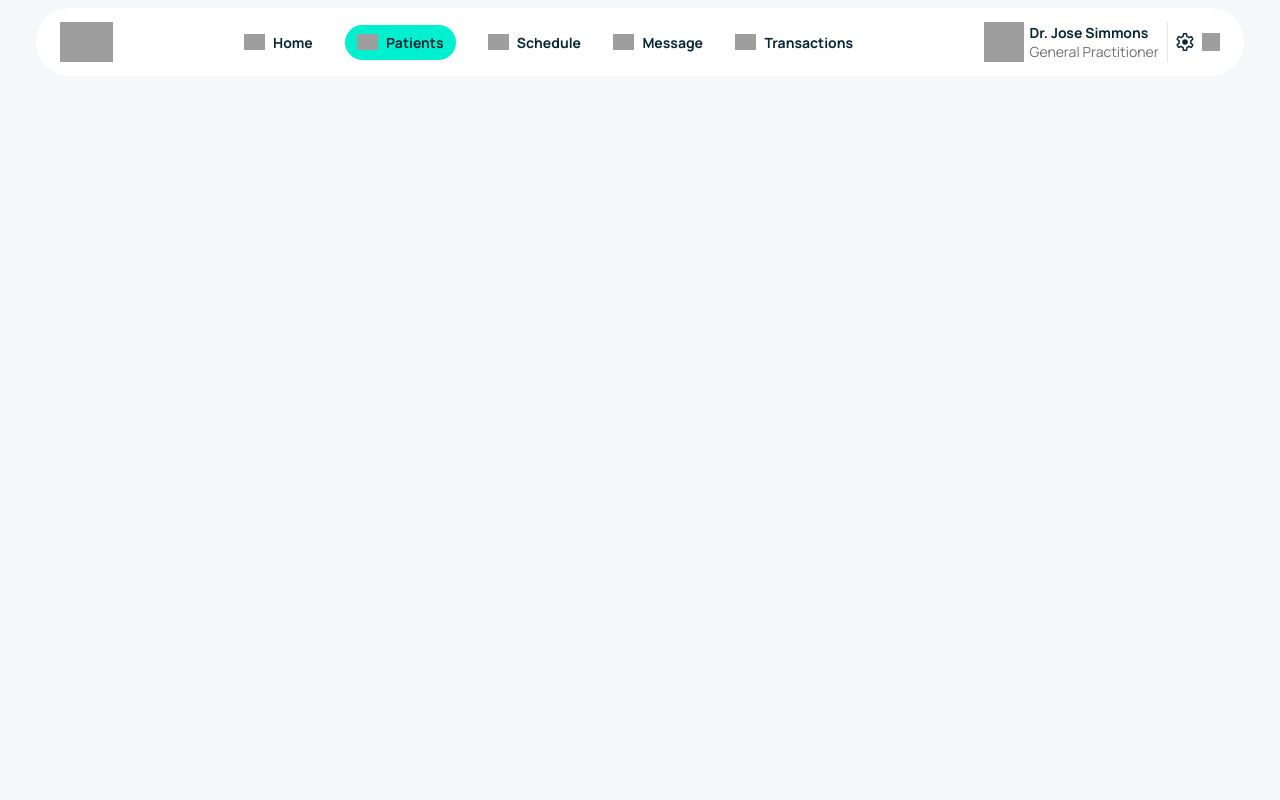
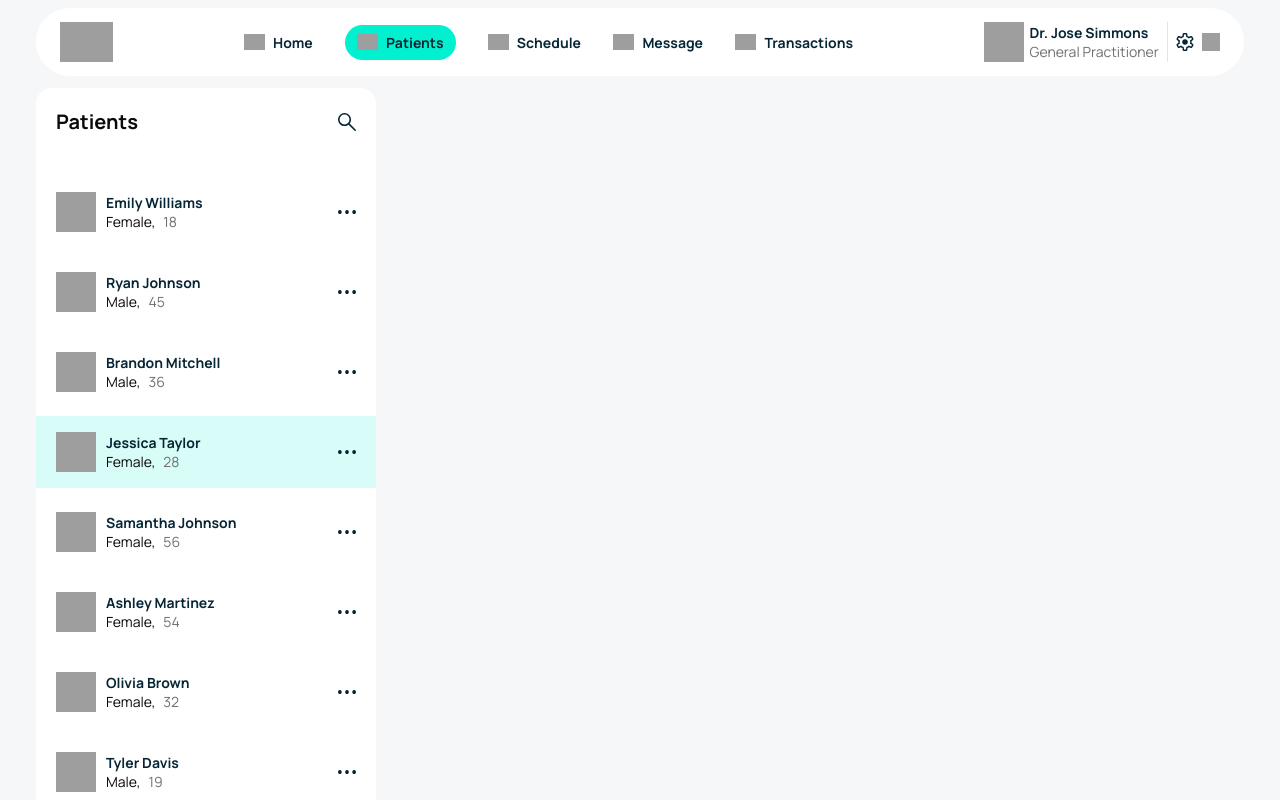
Before and after one commit to Gab-codes/interview-project-techCare, a React (Vite) app: page / in a window 1280 px wide. Shown: the top 800 px of the page. Built offline with nearby package versions, Linux system fonts and the light colour scheme; grey boxes are pictures that could not be loaded.

Commit message:
add patient sidebar component

```diff
--- a/src/App.tsx
+++ b/src/App.tsx
@@ -1,10 +1,12 @@
 import "./App.css";
 import Navbar from "./components/navbar";
+import Patients from "./components/patients";
 
 function App() {
   return (
-    <div className="px-4.5 xl:px-9 py-2 bg-background">
+    <div className="flex flex-col gap-3 px-4.5 xl:px-9 py-2 bg-background">
       <Navbar />
+      <Patients />
     </div>
   );
 }
--- a/src/assets/index.ts
+++ b/src/assets/index.ts
@@ -7,8 +7,12 @@ import CreditCard from "./credit_card_FILL0_wght300_GRAD0_opsz24.svg";
 import DoctorAvatar from "./senior-woman-doctor-and-portrait-smile-for-health-2023-11-27-05-18-16-utc.png";
 import Setting from "./settings_FILL0_wght300_GRAD0_opsz24.svg";
 import VeritcalMore from "./more_vert_FILL0_wght300_GRAD0_opsz24.svg";
+import HorizontalMore from "./more_horiz_FILL0_wght300_GRAD0_opsz24.svg";
+import Search from "./search_FILL0_wght300_GRAD0_opsz24.svg";
 
 export {
+  HorizontalMore,
+  Search,
   Setting,
   VeritcalMore,
   Logo,
--- a/src/components/navbar.tsx
+++ b/src/components/navbar.tsx
@@ -35,11 +35,11 @@ const Navbar = () => {
 
       {/* Desktop Nav */}
       <div className="hidden lg:flex lg:gap-5 xl:gap-8">
-        {navlist.map((item, index) => {
+        {navlist.map((item) => {
           const isActive = item.title === "patients";
           return (
             <div
-              key={index}
+              key={item.title}
               className={cn(
                 "flex items-center lg:gap-1.5 xl:gap-2 body-emphasized-14pt capitalize cursor-pointer transition-all duration-300",
                 "rounded-[41px] py-2",
--- /dev/null
+++ b/src/components/patients.tsx
@@ -0,0 +1,56 @@
+import { cn } from "@/lib/utils";
+import { HorizontalMore, Search } from "@/assets";
+import { patients } from "@/constants";
+
+const Patients = () => {
+  return (
+    <div className="bg-white rounded-2xl py-3 lg:w-65 xl:w-85 2xl:w-91.75 h-full">
+      <div className="flex justify-between py-2 px-5">
+        <div className="text-xl font-bold">Patients</div>
+        <img src={Search} alt="search" />
+      </div>
+
+      <div className="flex flex-col gap-2 mt-8">
+        {patients.map((patient) => {
+          const isActive = patient.isActive === true;
+
+          return (
+            <div
+              key={patient.name}
+              role="button"
+              tabIndex={0}
+              aria-current={isActive ? "true" : undefined}
+              className={cn(
+                "flex items-center justify-between w-full px-5 py-4 transition-transform duration-300 ease-in-out",
+                isActive
+                  ? "bg-active-2"
+                  : "hover:bg-active-2/60 hover:scale-[1.01] hover:shadow-sm focus:outline-none focus:ring-2 focus:ring-offset-1 focus:ring-active-1/60"
+              )}
+            >
+              <div className="flex gap-2.5 items-center">
+                <img
+                  src={patient.avatar}
+                  alt={patient.name}
+                  className="size-9 lg:size-10 2xl:size-12"
+                />
+                <div className="flex flex-col">
+                  <div className="body-emphasized-14pt">{patient.name}</div>
+                  <div className="flex gap-2">
+                    <div className="text-sm">{patient.gender}, </div>
+                    <div className="body-secondary-info-14pt">
+                      {patient.age}
+                    </div>
+                  </div>
+                </div>
+              </div>
+
+              <img src={HorizontalMore} alt="more icon" />
+            </div>
+          );
+        })}
+      </div>
+    </div>
+  );
+};
+
+export default Patients;
--- /dev/null
+++ b/src/constants/index.ts
@@ -0,0 +1,65 @@
+import { DoctorAvatar } from "@/assets";
+
+export const patients = [
+  {
+    name: "Emily Williams",
+    avatar: DoctorAvatar,
+    gender: "Female",
+    age: 18,
+  },
+  {
+    name: "Ryan Johnson",
+    avatar: DoctorAvatar,
+    gender: "Male",
+    age: 45,
+  },
+  {
+    name: "Brandon Mitchell",
+    avatar: DoctorAvatar,
+    gender: "Male",
+    age: 36,
+  },
+  {
+    name: "Jessica Taylor",
+    avatar: DoctorAvatar,
+    gender: "Female",
+    age: 28,
+    isActive: true,
+  },
+  {
+    name: "Samantha Johnson",
+    avatar: DoctorAvatar,
+    gender: "Female",
+    age: 56,
+  },
+  {
+    name: "Ashley Martinez",
+    avatar: DoctorAvatar,
+    gender: "Female",
+    age: 54,
+  },
+  {
+    name: "Olivia Brown",
+    avatar: DoctorAvatar,
+    gender: "Female",
+    age: 32,
+  },
+  {
+    name: "Tyler Davis",
+    avatar: DoctorAvatar,
+    gender: "Male",
+    age: 19,
+  },
+  {
+    name: "Kevin Anderson",
+    avatar: DoctorAvatar,
+    gender: "Male",
+    age: 30,
+  },
+  {
+    name: "Dylan Thompson",
+    avatar: DoctorAvatar,
+    gender: "Male",
+    age: 36,
+  },
+];
--- a/src/index.css
+++ b/src/index.css
@@ -80,6 +80,7 @@ body {
 @theme inline {
   --color-background: #f6f7f8;
   --color-active-1: var(--activestate_bg_1);
+  --color-active-2: var(--activestate_bg_2);
 
   --color-sidebar-ring: var(--sidebar-ring);
   --color-sidebar-border: var(--sidebar-border);
```
